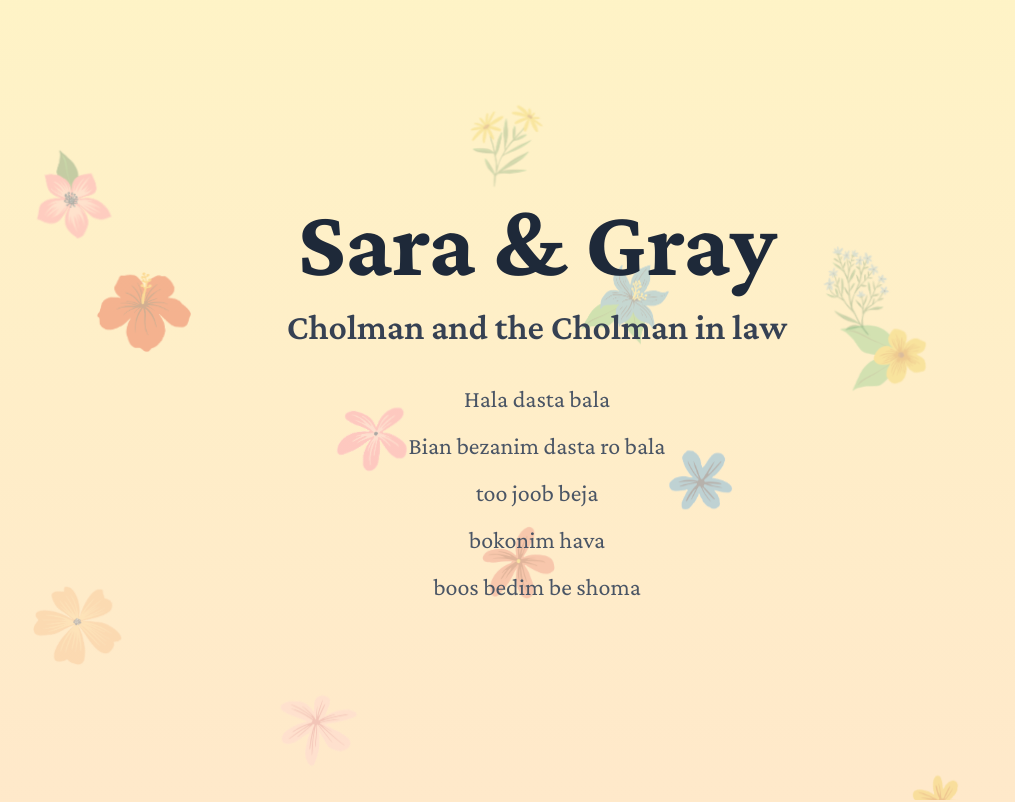
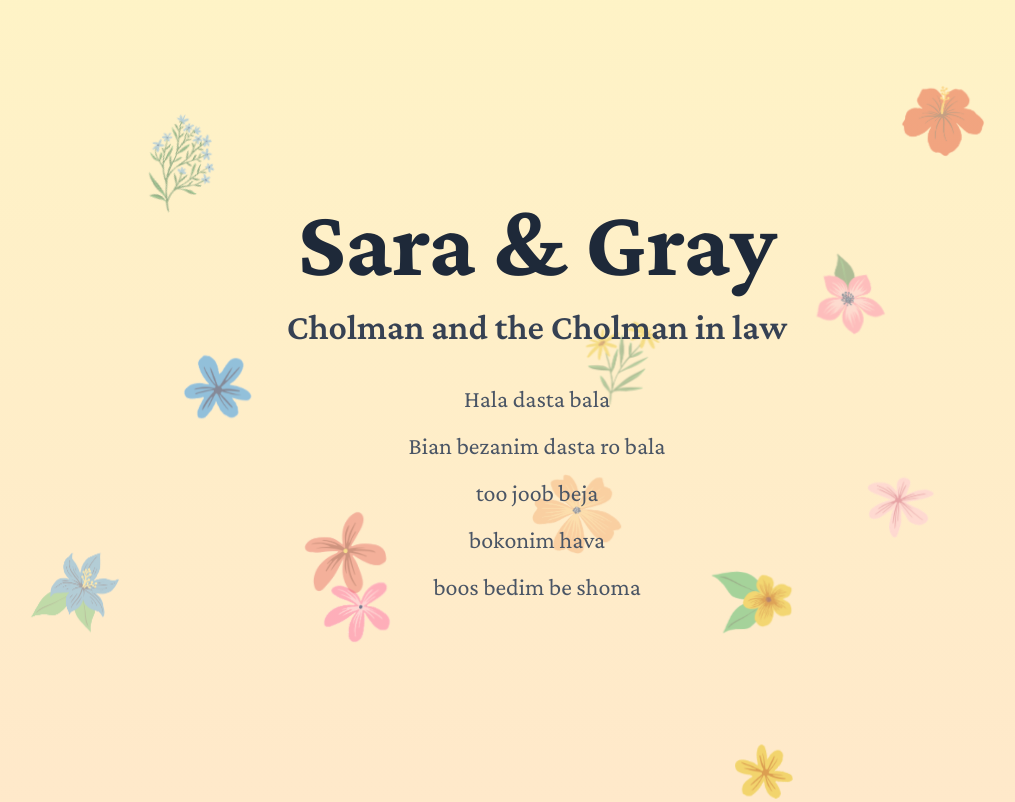
Before and after one commit to amirmohsen-am/cholman-wedding, a Next.js app: page / in a window 1280 px wide. Shown: the top 802 px of the page, without its empty margins (103-1118 px from the left). Built offline with nearby package versions, Linux system fonts and the light colour scheme.

Commit message:
update script and run

```diff
--- a/app/components/FloralBackground.tsx
+++ b/app/components/FloralBackground.tsx
@@ -3,58 +3,46 @@
 import Image from 'next/image'
 import { useEffect, useState } from 'react'
 
-// FLOWER CONFIGURATION - Easy to modify
-const FLOWER_CONFIG = {
-  STATIC_FLOWER_COUNT: 12,           // Number of always-visible flowers
-  GROW_FLOWER_COUNT: 12,             // Number of scroll-triggered flowers
-  STATIC_SIZE_RANGE: { min: 85, max: 110 },    // Size range for static flowers
-  GROW_SIZE_RANGE: { min: 120, max: 150 },     // Size range for grow flowers
-  STATIC_OPACITY_RANGE: { min: 0.25, max: 0.35 },  // Opacity for static flowers
-  GROW_OPACITY_RANGE: { min: 0.40, max: 0.60 },    // Opacity for grow flowers
-  SCROLL_TRIGGER_START: 10,          // Scroll % when first grow flower appears
-  SCROLL_TRIGGER_END: 95,            // Scroll % when last grow flower appears
-}
-
 const flowers = [
   // Always-visible static flowers (background - one of each type)
-  { id: 1, x: '15%', y: '33%', size: 110, rotation: 27, opacity: 0.35, type: 'static', animation: 'animate-float-subtle', delay: '0s', scrollTrigger: 0, imageNum: 1 },
-  { id: 2, x: '73%', y: '39%', size: 104, rotation: 9, opacity: 0.28, type: 'static', animation: 'animate-float-subtle', delay: '1s', scrollTrigger: 0, imageNum: 2 },
-  { id: 3, x: '44%', y: '13%', size: 93, rotation: -34, opacity: 0.26, type: 'static', animation: 'animate-float-subtle', delay: '2s', scrollTrigger: 0, imageNum: 3 },
-  { id: 4, x: '10%', y: '72%', size: 105, rotation: -20, opacity: 0.26, type: 'static', animation: 'animate-float-subtle', delay: '3s', scrollTrigger: 0, imageNum: 4 },
-  { id: 5, x: '53%', y: '32%', size: 100, rotation: -18, opacity: 0.3, type: 'static', animation: 'animate-float-subtle', delay: '4s', scrollTrigger: 0, imageNum: 5 },
-  { id: 6, x: '59%', y: '54%', size: 97, rotation: 29, opacity: 0.34, type: 'static', animation: 'animate-float-subtle', delay: '5s', scrollTrigger: 0, imageNum: 6 },
-  { id: 7, x: '29%', y: '85%', size: 101, rotation: 38, opacity: 0.25, type: 'static', animation: 'animate-float-subtle', delay: '6s', scrollTrigger: 0, imageNum: 7 },
-  { id: 8, x: '71%', y: '30%', size: 101, rotation: -4, opacity: 0.3, type: 'static', animation: 'animate-float-subtle', delay: '7s', scrollTrigger: 0, imageNum: 8 },
-  { id: 9, x: '10%', y: '19%', size: 99, rotation: 7, opacity: 0.33, type: 'static', animation: 'animate-float-subtle', delay: '0s', scrollTrigger: 0, imageNum: 9 },
-  { id: 10, x: '33%', y: '49%', size: 106, rotation: 29, opacity: 0.35, type: 'static', animation: 'animate-float-subtle', delay: '1s', scrollTrigger: 0, imageNum: 10 },
-  { id: 11, x: '78%', y: '95%', size: 90, rotation: 12, opacity: 0.3, type: 'static', animation: 'animate-float-subtle', delay: '2s', scrollTrigger: 0, imageNum: 11 },
-  { id: 12, x: '45%', y: '65%', size: 91, rotation: 40, opacity: 0.27, type: 'static', animation: 'animate-float-subtle', delay: '3s', scrollTrigger: 0, imageNum: 12 },
+  { id: 1, x: '78%', y: '10%', size: 96, rotation: -4, opacity: 0.44, type: 'static', animation: 'animate-float-subtle', delay: '0s', scrollTrigger: 0, imageNum: 1 },
+  { id: 2, x: '63%', y: '70%', size: 97, rotation: 27, opacity: 0.57, type: 'static', animation: 'animate-float-subtle', delay: '1s', scrollTrigger: 0, imageNum: 2 },
+  { id: 3, x: '53%', y: '40%', size: 95, rotation: 35, opacity: 0.44, type: 'static', animation: 'animate-float-subtle', delay: '2s', scrollTrigger: 0, imageNum: 3 },
+  { id: 4, x: '49%', y: '58%', size: 106, rotation: 28, opacity: 0.43, type: 'static', animation: 'animate-float-subtle', delay: '3s', scrollTrigger: 0, imageNum: 4 },
+  { id: 5, x: '10%', y: '68%', size: 100, rotation: -26, opacity: 0.4, type: 'static', animation: 'animate-float-subtle', delay: '4s', scrollTrigger: 0, imageNum: 5 },
+  { id: 6, x: '21%', y: '42%', size: 103, rotation: 26, opacity: 0.57, type: 'static', animation: 'animate-float-subtle', delay: '5s', scrollTrigger: 0, imageNum: 6 },
+  { id: 7, x: '75%', y: '58%', size: 87, rotation: 40, opacity: 0.49, type: 'static', animation: 'animate-float-subtle', delay: '6s', scrollTrigger: 0, imageNum: 7 },
+  { id: 8, x: '18%', y: '14%', size: 106, rotation: 25, opacity: 0.59, type: 'static', animation: 'animate-float-subtle', delay: '7s', scrollTrigger: 0, imageNum: 8 },
+  { id: 9, x: '71%', y: '32%', size: 90, rotation: -28, opacity: 0.46, type: 'static', animation: 'animate-float-subtle', delay: '0s', scrollTrigger: 0, imageNum: 9 },
+  { id: 10, x: '32%', y: '71%', size: 100, rotation: -13, opacity: 0.59, type: 'static', animation: 'animate-float-subtle', delay: '1s', scrollTrigger: 0, imageNum: 10 },
+  { id: 11, x: '64%', y: '91%', size: 96, rotation: -45, opacity: 0.6, type: 'static', animation: 'animate-float-subtle', delay: '2s', scrollTrigger: 0, imageNum: 11 },
+  { id: 12, x: '31%', y: '63%', size: 103, rotation: -45, opacity: 0.43, type: 'static', animation: 'animate-float-subtle', delay: '3s', scrollTrigger: 0, imageNum: 12 },
 
   // Scroll-triggered grow flowers (foreground - one of each type)
-  { id: 13, x: '85%', y: '72%', size: 146, rotation: -10, opacity: 0.53, type: 'grow', animation: '', delay: '0s', scrollTrigger: 10, imageNum: 1 },
-  { id: 14, x: '92%', y: '46%', size: 134, rotation: -1, opacity: 0.44, type: 'grow', animation: '', delay: '0.2s', scrollTrigger: 12, imageNum: 2 },
-  { id: 15, x: '63%', y: '32%', size: 142, rotation: -4, opacity: 0.54, type: 'grow', animation: '', delay: '0.3s', scrollTrigger: 13, imageNum: 3 },
-  { id: 16, x: '18%', y: '13%', size: 134, rotation: 8, opacity: 0.58, type: 'grow', animation: '', delay: '0.4s', scrollTrigger: 15, imageNum: 4 },
-  { id: 17, x: '17%', y: '67%', size: 141, rotation: 2, opacity: 0.53, type: 'grow', animation: '', delay: '0.5s', scrollTrigger: 17, imageNum: 5 },
-  { id: 18, x: '20%', y: '5%', size: 147, rotation: 5, opacity: 0.44, type: 'grow', animation: '', delay: '0.6s', scrollTrigger: 19, imageNum: 6 },
-  { id: 19, x: '17%', y: '47%', size: 144, rotation: -22, opacity: 0.47, type: 'grow', animation: '', delay: '0.7s', scrollTrigger: 20, imageNum: 7 },
-  { id: 20, x: '53%', y: '7%', size: 145, rotation: -35, opacity: 0.43, type: 'grow', animation: '', delay: '0s', scrollTrigger: 22, imageNum: 8 },
-  { id: 21, x: '83%', y: '53%', size: 131, rotation: -16, opacity: 0.4, type: 'grow', animation: '', delay: '0.2s', scrollTrigger: 24, imageNum: 9 },
-  { id: 22, x: '63%', y: '74%', size: 142, rotation: -42, opacity: 0.45, type: 'grow', animation: '', delay: '0.3s', scrollTrigger: 26, imageNum: 10 },
-  { id: 23, x: '88%', y: '23%', size: 148, rotation: 18, opacity: 0.45, type: 'grow', animation: '', delay: '0.4s', scrollTrigger: 27, imageNum: 11 },
-  { id: 24, x: '65%', y: '10%', size: 122, rotation: -15, opacity: 0.52, type: 'grow', animation: '', delay: '0.5s', scrollTrigger: 29, imageNum: 12 },
-  { id: 25, x: '33%', y: '62%', size: 140, rotation: -15, opacity: 0.56, type: 'grow', animation: '', delay: '0.6s', scrollTrigger: 31, imageNum: 1 },
-  { id: 26, x: '79%', y: '32%', size: 142, rotation: -11, opacity: 0.56, type: 'grow', animation: '', delay: '0.7s', scrollTrigger: 33, imageNum: 2 },
-  { id: 27, x: '84%', y: '5%', size: 141, rotation: 15, opacity: 0.49, type: 'grow', animation: '', delay: '0s', scrollTrigger: 34, imageNum: 3 },
-  { id: 28, x: '90%', y: '15%', size: 148, rotation: 3, opacity: 0.44, type: 'grow', animation: '', delay: '0.2s', scrollTrigger: 36, imageNum: 4 },
-  { id: 29, x: '47%', y: '49%', size: 128, rotation: 12, opacity: 0.51, type: 'grow', animation: '', delay: '0.3s', scrollTrigger: 38, imageNum: 5 },
-  { id: 30, x: '84%', y: '83%', size: 120, rotation: 33, opacity: 0.43, type: 'grow', animation: '', delay: '0.4s', scrollTrigger: 40, imageNum: 6 },
-  { id: 31, x: '33%', y: '27%', size: 147, rotation: 36, opacity: 0.57, type: 'grow', animation: '', delay: '0.5s', scrollTrigger: 41, imageNum: 7 },
-  { id: 32, x: '26%', y: '69%', size: 147, rotation: -34, opacity: 0.45, type: 'grow', animation: '', delay: '0.6s', scrollTrigger: 43, imageNum: 8 },
-  { id: 33, x: '49%', y: '94%', size: 149, rotation: -28, opacity: 0.48, type: 'grow', animation: '', delay: '0.7s', scrollTrigger: 45, imageNum: 9 },
-  { id: 34, x: '25%', y: '61%', size: 121, rotation: -13, opacity: 0.6, type: 'grow', animation: '', delay: '0s', scrollTrigger: 47, imageNum: 10 },
-  { id: 35, x: '15%', y: '84%', size: 123, rotation: -41, opacity: 0.56, type: 'grow', animation: '', delay: '0.2s', scrollTrigger: 48, imageNum: 11 },
-  { id: 36, x: '52%', y: '40%', size: 137, rotation: -26, opacity: 0.47, type: 'grow', animation: '', delay: '0.3s', scrollTrigger: 50, imageNum: 12 },
+  { id: 13, x: '62%', y: '82%', size: 142, rotation: 11, opacity: 0.63, type: 'grow', animation: '', delay: '0s', scrollTrigger: 10, imageNum: 1 },
+  { id: 14, x: '71%', y: '49%', size: 134, rotation: 35, opacity: 0.5, type: 'grow', animation: '', delay: '0.2s', scrollTrigger: 12, imageNum: 2 },
+  { id: 15, x: '91%', y: '51%', size: 149, rotation: 45, opacity: 0.56, type: 'grow', animation: '', delay: '0.3s', scrollTrigger: 13, imageNum: 3 },
+  { id: 16, x: '18%', y: '34%', size: 138, rotation: -36, opacity: 0.53, type: 'grow', animation: '', delay: '0.4s', scrollTrigger: 15, imageNum: 4 },
+  { id: 17, x: '88%', y: '22%', size: 141, rotation: -39, opacity: 0.63, type: 'grow', animation: '', delay: '0.5s', scrollTrigger: 17, imageNum: 5 },
+  { id: 18, x: '32%', y: '13%', size: 131, rotation: -44, opacity: 0.66, type: 'grow', animation: '', delay: '0.6s', scrollTrigger: 19, imageNum: 6 },
+  { id: 19, x: '30%', y: '43%', size: 128, rotation: 22, opacity: 0.63, type: 'grow', animation: '', delay: '0.7s', scrollTrigger: 20, imageNum: 7 },
+  { id: 20, x: '69%', y: '6%', size: 125, rotation: -35, opacity: 0.57, type: 'grow', animation: '', delay: '0s', scrollTrigger: 22, imageNum: 8 },
+  { id: 21, x: '66%', y: '62%', size: 131, rotation: -6, opacity: 0.58, type: 'grow', animation: '', delay: '0.2s', scrollTrigger: 24, imageNum: 9 },
+  { id: 22, x: '39%', y: '22%', size: 134, rotation: -45, opacity: 0.65, type: 'grow', animation: '', delay: '0.3s', scrollTrigger: 26, imageNum: 10 },
+  { id: 23, x: '94%', y: '80%', size: 121, rotation: -8, opacity: 0.64, type: 'grow', animation: '', delay: '0.4s', scrollTrigger: 27, imageNum: 11 },
+  { id: 24, x: '75%', y: '68%', size: 120, rotation: -29, opacity: 0.59, type: 'grow', animation: '', delay: '0.5s', scrollTrigger: 29, imageNum: 12 },
+  { id: 25, x: '15%', y: '76%', size: 125, rotation: 10, opacity: 0.55, type: 'grow', animation: '', delay: '0.6s', scrollTrigger: 31, imageNum: 1 },
+  { id: 26, x: '22%', y: '91%', size: 136, rotation: 27, opacity: 0.6, type: 'grow', animation: '', delay: '0.7s', scrollTrigger: 33, imageNum: 2 },
+  { id: 27, x: '6%', y: '59%', size: 149, rotation: -31, opacity: 0.66, type: 'grow', animation: '', delay: '0s', scrollTrigger: 34, imageNum: 3 },
+  { id: 28, x: '61%', y: '29%', size: 137, rotation: 0, opacity: 0.51, type: 'grow', animation: '', delay: '0.2s', scrollTrigger: 36, imageNum: 4 },
+  { id: 29, x: '83%', y: '51%', size: 130, rotation: -33, opacity: 0.64, type: 'grow', animation: '', delay: '0.3s', scrollTrigger: 38, imageNum: 5 },
+  { id: 30, x: '53%', y: '82%', size: 125, rotation: -17, opacity: 0.5, type: 'grow', animation: '', delay: '0.4s', scrollTrigger: 40, imageNum: 6 },
+  { id: 31, x: '24%', y: '68%', size: 121, rotation: -17, opacity: 0.66, type: 'grow', animation: '', delay: '0.5s', scrollTrigger: 41, imageNum: 7 },
+  { id: 32, x: '61%', y: '40%', size: 147, rotation: -31, opacity: 0.61, type: 'grow', animation: '', delay: '0.6s', scrollTrigger: 43, imageNum: 8 },
+  { id: 33, x: '68%', y: '16%', size: 139, rotation: -21, opacity: 0.52, type: 'grow', animation: '', delay: '0.7s', scrollTrigger: 45, imageNum: 9 },
+  { id: 34, x: '55%', y: '12%', size: 149, rotation: 18, opacity: 0.69, type: 'grow', animation: '', delay: '0s', scrollTrigger: 47, imageNum: 10 },
+  { id: 35, x: '30%', y: '32%', size: 148, rotation: 33, opacity: 0.54, type: 'grow', animation: '', delay: '0.2s', scrollTrigger: 48, imageNum: 11 },
+  { id: 36, x: '95%', y: '70%', size: 135, rotation: -31, opacity: 0.68, type: 'grow', animation: '', delay: '0.3s', scrollTrigger: 50, imageNum: 12 },
 ]
 
 export default function FloralBackground() {
--- a/scripts/randomize-flowers.js
+++ b/scripts/randomize-flowers.js
@@ -9,13 +9,13 @@ const CONFIG = {
   GROW_FLOWER_COUNT: 24,
   STATIC_SIZE_RANGE: { min: 85, max: 110 },
   GROW_SIZE_RANGE: { min: 120, max: 150 },
-  STATIC_OPACITY_RANGE: { min: 0.25, max: 0.35 },
-  GROW_OPACITY_RANGE: { min: 0.40, max: 0.60 },
+  STATIC_OPACITY_RANGE: { min: 0.4, max: 0.6 },
+  GROW_OPACITY_RANGE: { min: 0.5, max: 0.7 },
   SCROLL_TRIGGER_START: 10,
   SCROLL_TRIGGER_END: 50,
   MIN_DISTANCE: 8, // Minimum distance between flowers (in percentage)
   POSITION_MARGIN: 5, // Margin from edges (in percentage)
-};
+}
 
 // Utility functions
 const random = (min, max) => Math.floor(Math.random() * (max - min + 1)) + min;
```
